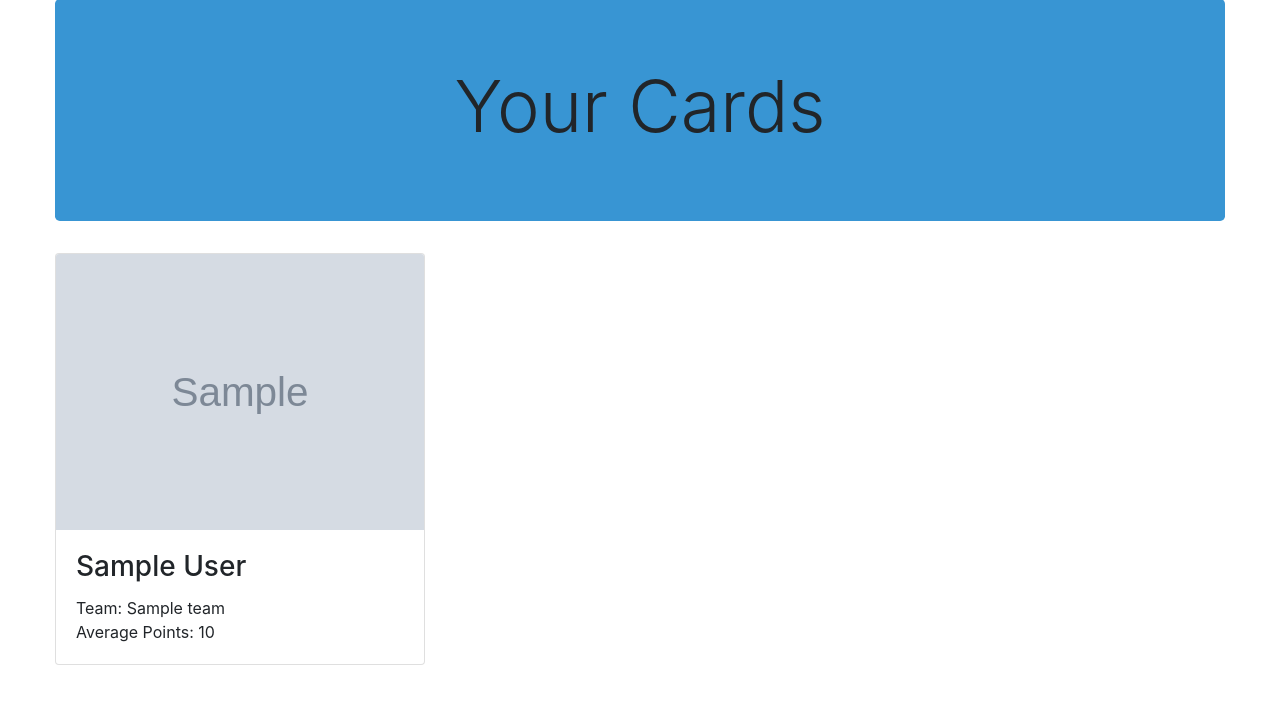
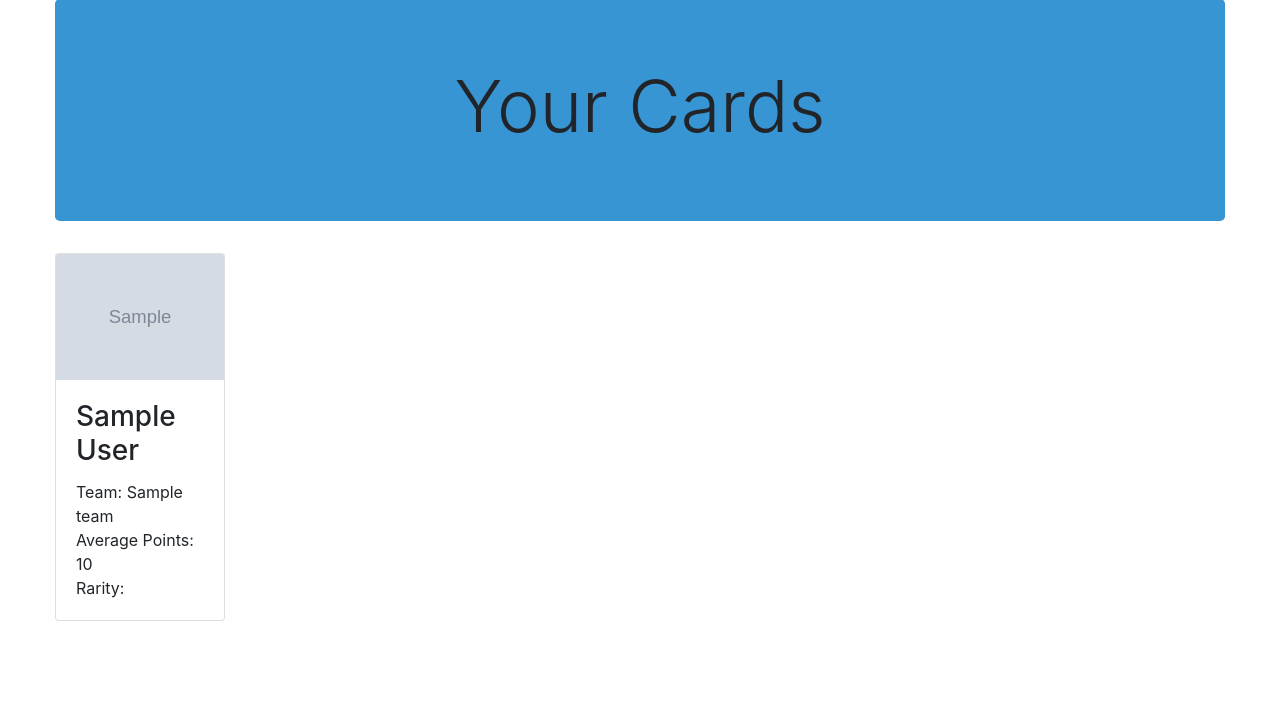
Before and after one commit to HannahXF/OKzoomers_bhuiyanS-chanM-friedH-olinJ, a Flask app: template templates/inventory.html in a window 1280 px wide. Shown: the part 81-802 px from the top of the page. After the commit the page ends 702 px from the top, so only its background shows below. Run offline with Flask 2, Linux system fonts and the light colour scheme; the template is opened without the code that fills it: most values are stand-ins (such as "Sample title", 1, 10 or a date in 2020); grey boxes marked "Sample" are stand-in pictures; some libraries are stand-ins or nearby versions.

Commit message:
Finished rarity coloring and weighting

```diff
--- a/app.py
+++ b/app.py
@@ -128,8 +128,7 @@
     cards_data = list()
     for card in user_cards:
         player_id = card[0]
-        cards_data.append(players.data(player_id))
-        #print(players.data(player_id))
+        cards_data.append(tuple((players.data(player_id), card[1])))
     return render_template("inventory.html",
                             inventory = cards_data)
 
--- a/templates/inventory.html
+++ b/templates/inventory.html
@@ -18,16 +18,17 @@
     <div class="jumbotron text-center" style="background-color:#3895D3;">
         <h3 class="display-3">Your Cards</h3>
     </div>
-    <div class="row pb-3">
+    <div class="row">
         {% for card in inventory %}
-        <div class="col-md-4">
-            <div class="card">
-                <img src={{card['image']}} class="card-img-top">
+        <div class="col-md-2 mb-5">
+            <div class="card" {% if card[1] == 3 %} style="background-color: gold; background-image: url(../static/gold-texture.jpg);" {% endif %} {% if card[1] == 2 %} style="background-color: silver; background-image: url(../static/silver-texture.webp);" {% endif %} {% if card[1] == 1 %} style="background-color: #cd7f32; background-image: url(../static/bronze-texture.webp);" {% endif %}>
+                <img src={{card[0]['image']}} class="card-img-top">
                 <div class="card-body">
-                    <h3 class="card-title">{{card['first_name']}} {{card['last_name']}}</h3>
+                    <h3 class="card-title">{{card[0]['first_name']}} {{card[0]['last_name']}}</h3>
                     <p class="card-text">
-                        Team: {{card['team']}} <br>
-                        Average Points: {{card['avg_pts']}}
+                        Team: {{card[0]['team']}} <br>
+                        Average Points: {{card[0]['avg_pts']}} <br>
+                        Rarity: {% if card[1] == 3 %} Legendary {% endif %} {% if card[1] == 2 %} Rare {% endif %} {% if card[1] == 1 %} Common {% endif %}
                     </p>
                 </div>
             </div>
--- a/utl/cards.py
+++ b/utl/cards.py
@@ -39,7 +39,10 @@
     for i in range(num_cards):
         player = random.choice(valid_ids())
         cache(player)
-        rarity = random.randint(1,3)
+        rarity = random.choices(
+                                population = (1  ,2  ,3  ),
+                                weights =    (0.6,0.3,0.1)
+                               )
 
         db.execute('''
                     INSERT INTO cards
```
Also changed, not shown: static/bronze-texture.webp (added), static/gold-texture.jpg (added), static/silver-texture.webp (added).
